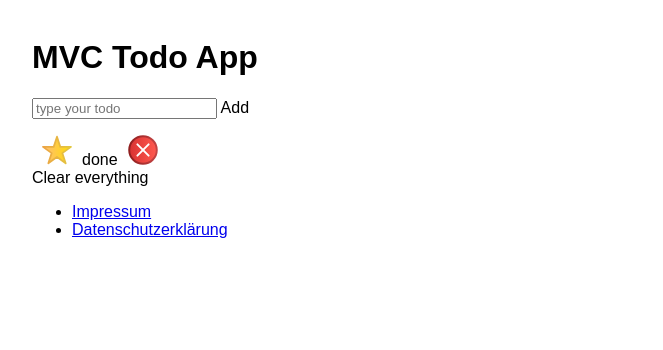
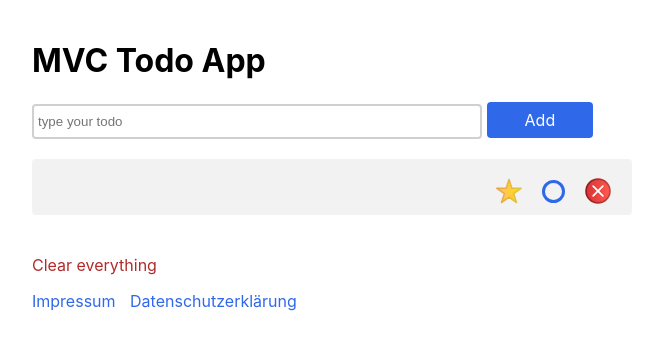
Before and after one commit to reichmla/todo-mvc, a website built with webpack: page index.html in a window 1280 px wide. Both pictures are taken after a click on the link "Add". Shown: the whole page, without its empty margins (308-971 px from the left). Built offline with nearby package versions, Linux system fonts and the light colour scheme.

Commit message:
improved ui

```diff
--- a/css/style.scss
+++ b/css/style.scss
@@ -1,10 +1,135 @@
+// Variables
+$primary-color: #3068ea;
+$primary-color-hover: #2853b9;
+$warning-color: rgb(177, 43, 43);
+$warning-color-hover: rgb(145, 37, 37);
+$favorite-color: #fff5c7;
+$border-color: #d0d0d0;
+$border-radius: 4px;
+$background-color: #f2f2f2;
+$transition: all .2s ease;
+
+* {
+    -webkit-box-sizing: border-box;
+    -moz-box-sizing: border-box;
+    -o-box-sizing: border-box;
+    box-sizing: border-box;
+}
+
 body {
     width: 600px;
     margin: 0 auto;
-    font-family: Arial, Helvetica, sans-serif;
-    .controlBtn {
+    font-family:  -apple-system, BlinkMacSystemFont, Arial, Helvetica, sans-serif;
+    a {
+        text-decoration: none;
+    }
+    ul {
+        padding-left: 0;
+    }
+    input {
+        padding: 8px 4px;
+        border: 2px solid $border-color;
+        border-radius: $border-radius;
+    }
+    .button {
         display: inline-block;
-        width: 30px;
-        margin: 0 10px;
+        padding: 8px 13px;
+        background-color: $primary-color;
+        color: #fff;
+        border-radius: $border-radius;
+        cursor: pointer;
+        width: 17.8%;
+        text-align: center;
+        transition: $transition;
+        &:hover {
+            background-color: $primary-color-hover;
+        }
+    }
+    .inputSection {
+        input {
+            width: 75%;
+            display: inline-block;
+        }
+    }
+    #todoItems {
+        display: block;
+        margin: 20px 0;
+        .todoItem {
+            background-color: $background-color;
+            border-radius: $border-radius;
+            border-color: $border-color;
+            padding: 7px 11px;
+            display: block;
+            margin: 10px 0;
+            overflow: auto;
+            transition: $transition;
+            &.done {
+                opacity: 0.7;
+                .done {
+                    background-color: $primary-color;
+                }
+            }
+            &.favorite {
+                background-color: $favorite-color;
+            }
+            .edit {
+                float: left;
+                cursor: pointer;
+            }
+            .button {
+                margin-left: 8px;
+            }
+            .controls {
+                display: inline-block;
+                float: right;
+                overflow: auto;
+                margin-top: 12px;
+                a {
+                    display: inline-block;
+                    float: left;
+                }
+                .done {
+                    width: 23px;
+                    height: 23px;
+                    border-radius: 50%;
+                    border: 3px solid $primary-color;
+                    margin: 0 10px;
+                    margin-top: 2px;
+                    cursor: pointer;
+                }
+            }
+        }
+        .controlBtn {
+            display: inline-block;
+            width: 26px;
+            margin: 0 10px;
+            cursor: pointer;
+        }
+    }
+    #clearAll {
+        display: inline-block;
+        margin-top: 20px;
+        color: $warning-color;
+        cursor: pointer;
+        transition: $transition;
+        &:hover {
+            color: $warning-color-hover;
+        }
+    }
+    footer {
+        ul {
+            list-style: none;
+            li {
+                display: inline;
+                a {
+                    color: $primary-color;
+                    transition: $transition;
+                    margin-right: 10px;
+                    &:hover {
+                        color: $primary-color-hover;
+                    }
+                }
+            }
+        }
     }
 }
--- a/index.html
+++ b/index.html
@@ -25,7 +25,7 @@
 
         <!-- Todo items will be placed here -->
         <div id="todoItems"></div>
-        <a id="clearAll" class="button">Clear everything</a>
+        <a id="clearAll" class="">Clear everything</a>
     </div>
 
     <footer>
--- a/src/todoItem.js
+++ b/src/todoItem.js
@@ -31,13 +31,17 @@ class TodoItem {
             todoItemWrapper.classList.add('done');
         }
 
+        const controlWrapper = document.createElement("div");
+        controlWrapper.setAttribute('class', 'controls');
+        todoItemWrapper.append(controlWrapper);
+
         // add controls
-        this._addFavorite(todoItemWrapper);
-        this._addDone(todoItemWrapper);
-        this._addDelete(todoItemWrapper);
+        this._addFavorite(controlWrapper);
+        this._addDone(controlWrapper);
+        this._addDelete(controlWrapper);
     }
 
-    _addFavorite(todoItemWrapper) {
+    _addFavorite(controlWrapper) {
         const favorite = document.createElement("a");
         const favoriteImg = document.createElement("img");
         favoriteImg.setAttribute('src', './img/favorite.svg');
@@ -45,29 +49,25 @@ class TodoItem {
         favorite.setAttribute('class', 'favorite');
 
         favorite.append(favoriteImg);
-        todoItemWrapper.append(favorite);
+        controlWrapper.append(favorite);
 
 
     }
-    _addDone(todoItemWrapper) {
+    _addDone(controlWrapper) {
         const done = document.createElement("a");
         const doneImg = document.createElement("img");
         done.setAttribute('class', 'done');
-        done.textContent = "done";
-
         done.append(doneImg);
-        todoItemWrapper.append(done);
-
-
+        controlWrapper.append(done);
     }
-    _addDelete(todoItemWrapper) {
+    _addDelete(controlWrapper) {
         const deleteItem = document.createElement("a");
         const deleteImg = document.createElement("img");
         deleteItem.setAttribute('class', 'controlBtn delete');
         deleteImg.setAttribute('src', './img/close.svg');
         deleteImg.setAttribute('class', 'delete');
         deleteItem.append(deleteImg);
-        todoItemWrapper.append(deleteItem);
+        controlWrapper.append(deleteItem);
     }
 }
 
--- a/src/view.js
+++ b/src/view.js
@@ -32,7 +32,7 @@ class View {
     viewDelete(handlerFunction) {
         this.todoItems.addEventListener('click', (e) => {
             if (e.target.className === 'delete') {
-                const parentElementID = parseInt(e.target.parentElement.parentElement.id);
+                const parentElementID = parseInt(e.target.parentElement.parentElement.parentElement.id);
                 this.viewDeleteHelper(handlerFunction, parentElementID);
             }
         }, false);
@@ -44,7 +44,7 @@ class View {
     viewFavorite(handlerFunction) {
         this.todoItems.addEventListener('click', (e) => {
             if (e.target.classList.contains('favorite')) {
-                const parentElementID = parseInt(e.target.parentElement.parentElement.id);
+                const parentElementID = parseInt(e.target.parentElement.parentElement.parentElement.id);
                 this.viewFavoriteHelper(handlerFunction, parentElementID);
             }
         }, false);
@@ -62,18 +62,19 @@ class View {
                 const tempInputSubmit = document.createElement('a');
                 tempInputSubmit.textContent = 'Submit';
                 tempInputSubmit.classList.add('submit');
+                tempInputSubmit.classList.add('button');
 
                 e.target.parentElement.append(tempInput);
                 e.target.parentElement.append(tempInputSubmit);
 
                 const parentElementID = parseInt(e.target.parentElement.id);
+                let hideText = document.getElementById(parentElementID);
+                hideText = hideText.getElementsByClassName('edit')[0];
+                hideText.textContent = "";
 
                 tempInputSubmit.addEventListener('click', () => {
                     this.viewEditHelper(handlerFunction, parentElementID, tempInput.value);
                 }, false);
-
-
-
             }
         }, false);
     }
@@ -85,7 +86,7 @@ class View {
     viewDone(handlerFunction) {
         this.todoItems.addEventListener('click', (e) => {
             if (e.target.classList.contains('done')) {
-                const parentElementID = parseInt(e.target.parentElement.id);
+                const parentElementID = parseInt(e.target.parentElement.parentElement.id);
                 this.viewDoneHelper(handlerFunction, parentElementID);
             }
         }, false);
```
Also changed, not shown: css/style.css, dist/main.js, 1 other file.
